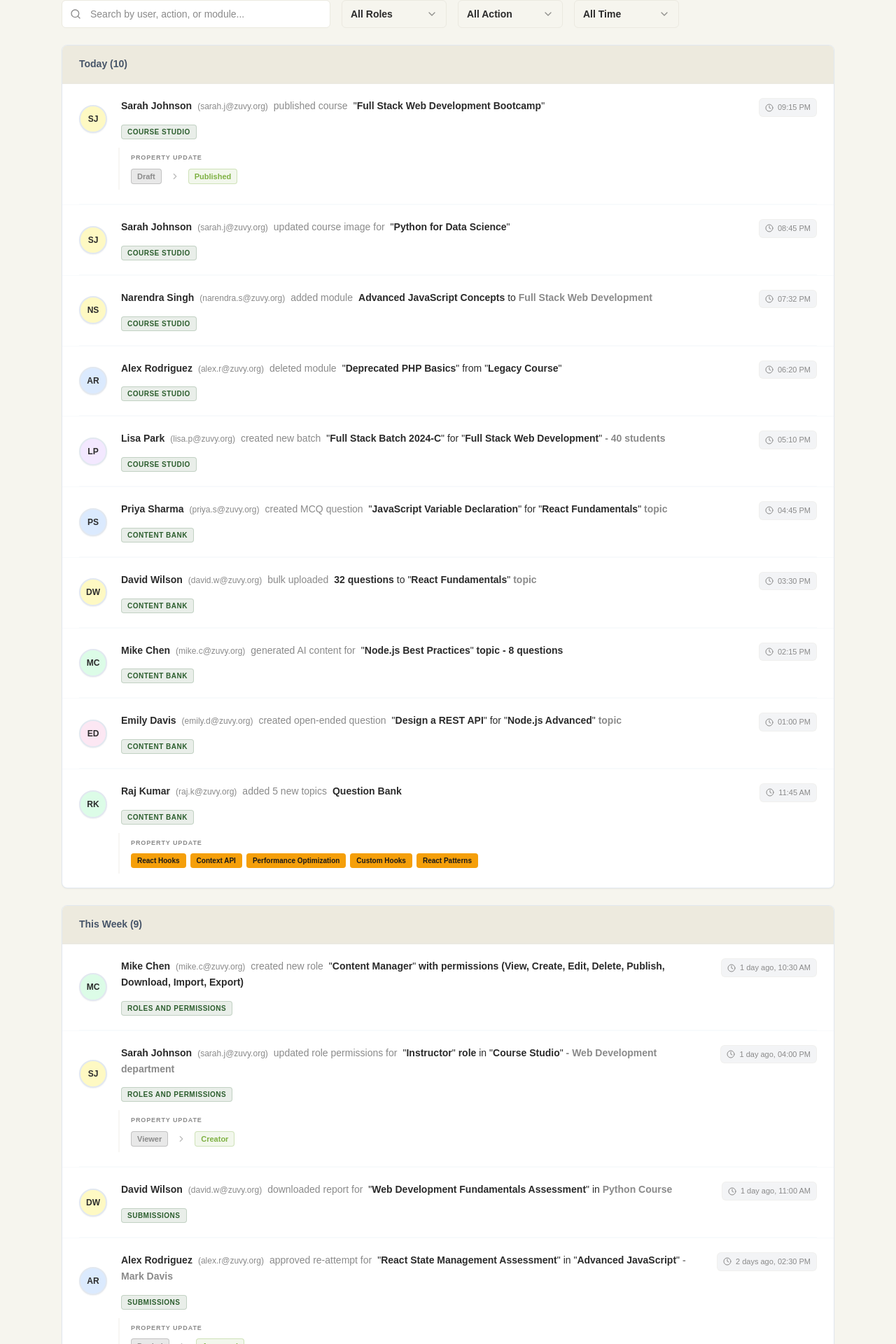
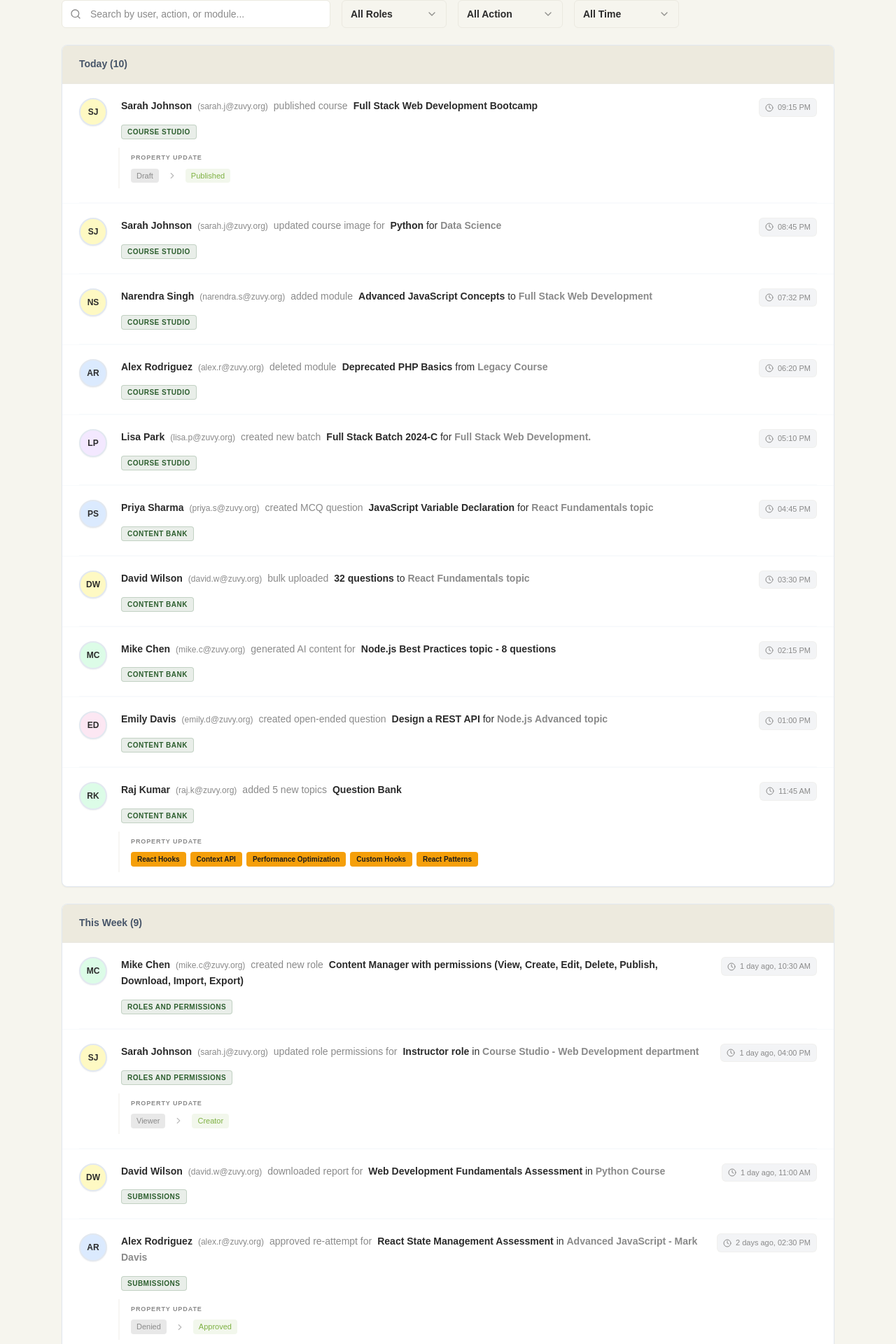
Before and after one commit to designwithnarendra/zuvy-nexus-admin, a Next.js app: page /audit-log in a window 1280 px wide. Shown: the part 191-2111 px from the top of the page at 70% size. Built offline with nearby package versions, Linux system fonts and the light colour scheme; a web font is replaced by a local one.

Commit message:
Audit Log-2

```diff
--- a/src/app/audit-log/page.tsx
+++ b/src/app/audit-log/page.tsx
@@ -68,7 +68,7 @@ export default function AuditLogPage() {
       },
       action: 'published course',
       module: 'Course Studio',
-      target: '"Full Stack Web Development Bootcamp"',
+      target: 'Full Stack Web Development Bootcamp',
       timestamp: '09:15 PM',
       details: {
         type: 'STATUS',
@@ -89,7 +89,7 @@ export default function AuditLogPage() {
       },
       action: 'updated course image for',
       module: 'Course Studio',
-      target: '"Python for Data Science"',
+      target: 'Python for Data Science',
       timestamp: '08:45 PM',
       details: {
         type: 'IMAGE',
@@ -131,7 +131,7 @@ export default function AuditLogPage() {
       },
       action: 'deleted module',
       module: 'Course Studio',
-      target: '"Deprecated PHP Basics" from "Legacy Course"',
+      target: 'Deprecated PHP Basics from Legacy Course',
       timestamp: '06:20 PM',
       details: {
         type: 'MODULE_DELETE',
@@ -152,7 +152,7 @@ export default function AuditLogPage() {
       },
       action: 'created new batch',
       module: 'Course Studio',
-      target: '"Full Stack Batch 2024-C" for "Full Stack Web Development" - 40 students',
+      target: 'Full Stack Batch 2024-C for Full Stack Web Development.',
       timestamp: '05:10 PM',
       details: {
         type: 'BATCH',
@@ -175,7 +175,7 @@ export default function AuditLogPage() {
       },
       action: 'created MCQ question',
       module: 'Content Bank',
-      target: '"JavaScript Variable Declaration" for "React Fundamentals" topic',
+      target: 'JavaScript Variable Declaration for React Fundamentals topic',
       timestamp: '04:45 PM',
       details: {
         type: 'QUESTION_TYPE',
@@ -196,7 +196,7 @@ export default function AuditLogPage() {
       },
       action: 'bulk uploaded',
       module: 'Content Bank',
-      target: '32 questions to "React Fundamentals" topic',
+      target: '32 questions to React Fundamentals topic',
       timestamp: '03:30 PM',
       details: {
         type: 'UPLOAD_TYPE',
@@ -217,7 +217,7 @@ export default function AuditLogPage() {
       },
       action: 'generated AI content for',
       module: 'Content Bank',
-      target: '"Node.js Best Practices" topic - 8 questions',
+      target: 'Node.js Best Practices topic - 8 questions',
       timestamp: '02:15 PM',
       details: {
         type: 'AI_GENERATION',
@@ -238,7 +238,7 @@ export default function AuditLogPage() {
       },
       action: 'created open-ended question',
       module: 'Content Bank',
-      target: '"Design a REST API" for "Node.js Advanced" topic',
+      target: 'Design a REST API for Node.js Advanced topic',
       timestamp: '01:00 PM',
       details: {
         type: 'QUESTION_TYPE',
@@ -283,7 +283,7 @@ export default function AuditLogPage() {
       },
       action: 'added student',
       module: 'Course Studio',
-      target: 'Kate Hernandez to "Full Stack Batch 2024-A"',
+      target: 'Kate Hernandez to Full Stack Batch 2024-A',
       timestamp: '04:30 PM',
       dateLabel: '4 days ago',
       details: {
@@ -305,7 +305,7 @@ export default function AuditLogPage() {
       },
       action: 'bulk uploaded',
       module: 'Course Studio',
-      target: '25 students to "Advanced JavaScript" batch for Python Course',
+      target: '25 students to Advanced JavaScript batch for Python Course',
       timestamp: '02:00 PM',
       dateLabel: '4 days ago',
       details: {
@@ -327,7 +327,7 @@ export default function AuditLogPage() {
       },
       action: 'updated student batch for',
       module: 'Course Studio',
-      target: 'Bob Johnson in "Full Stack Web Development"',
+      target: 'Bob Johnson in Full Stack Web Development',
       timestamp: '10:15 AM',
       dateLabel: '3 days ago',
       details: {
@@ -349,7 +349,7 @@ export default function AuditLogPage() {
       },
       action: 'removed student',
       module: 'Course Studio',
-      target: 'Chris Martinez from "Python Batch 2024-A"',
+      target: 'Chris Martinez from Python Batch 2024-A',
       timestamp: '03:45 PM',
       dateLabel: '2 days ago',
       details: {
@@ -373,7 +373,7 @@ export default function AuditLogPage() {
       },
       action: 'graded submission in',
       module: 'Submissions',
-      target: '"DOM Fundamentals Quiz" for "Full Stack Web Development" - John Doe',
+      target: 'DOM Fundamentals Quiz for Full Stack Web Development - John Doe',
       timestamp: '06:20 PM',
       dateLabel: '2 days ago',
       details: {
@@ -395,7 +395,7 @@ export default function AuditLogPage() {
       },
       action: 'approved re-attempt for',
       module: 'Submissions',
-      target: '"React State Management Assessment" in "Advanced JavaScript" - Mark Davis',
+      target: 'React State Management Assessment in Advanced JavaScript - Mark Davis',
       timestamp: '02:30 PM',
       dateLabel: '2 days ago',
       details: {
@@ -417,7 +417,7 @@ export default function AuditLogPage() {
       },
       action: 'downloaded report for',
       module: 'Submissions',
-      target: '"Web Development Fundamentals Assessment" in Python Course',
+      target: 'Web Development Fundamentals Assessment in Python Course',
       timestamp: '11:00 AM',
       dateLabel: '1 day ago',
       details: {
@@ -441,7 +441,7 @@ export default function AuditLogPage() {
       },
       action: 'updated role permissions for',
       module: 'Roles and Permissions',
-      target: '"Instructor" role in "Course Studio" - Web Development department',
+      target: 'Instructor role in Course Studio - Web Development department',
       timestamp: '04:00 PM',
       dateLabel: '1 day ago',
       details: {
@@ -463,7 +463,7 @@ export default function AuditLogPage() {
       },
       action: 'created new role',
       module: 'Roles and Permissions',
-      target: '"Content Manager" with permissions (View, Create, Edit, Delete, Publish, Download, Import, Export)',
+      target: 'Content Manager with permissions (View, Create, Edit, Delete, Publish, Download, Import, Export)',
       timestamp: '10:30 AM',
       dateLabel: '1 day ago',
       details: {
@@ -487,7 +487,7 @@ export default function AuditLogPage() {
       },
       action: 'updated course type for',
       module: 'Settings',
-      target: '"Advanced Python" in "Programming" department',
+      target: 'Advanced Python in Programming department',
       timestamp: '05:30 PM',
       dateLabel: 'January 30, 2026',
       details: {
@@ -509,7 +509,7 @@ export default function AuditLogPage() {
       },
       action: 'enabled module sequencing for',
       module: 'Settings',
-      target: '"Web Development Bootcamp" - Course structure updated',
+      target: 'Web Development Bootcamp - Course structure updated',
       timestamp: '03:15 PM',
       dateLabel: 'January 29, 2026',
       details: {
@@ -531,7 +531,7 @@ export default function AuditLogPage() {
       },
       action: 'archived course',
       module: 'Course Studio',
-      target: '"Legacy PHP Course" - All student data archived',
+      target: 'Legacy PHP Course - All student data archived',
       timestamp: '02:00 PM',
       dateLabel: 'January 28, 2026',
       details: {
@@ -623,7 +623,7 @@ export default function AuditLogPage() {
       },
       action: 'deleted question from',
       module: 'Content Bank',
-      target: '"Outdated CSS Question" in "Advanced CSS" topic - Easy difficulty',
+      target: 'Outdated CSS Question in Advanced CSS topic - Easy difficulty',
       timestamp: '04:45 PM',
       dateLabel: 'January 24, 2026',
       details: {
@@ -645,7 +645,7 @@ export default function AuditLogPage() {
       },
       action: 'created coding problem in',
       module: 'Content Bank',
-      target: '"Implement Binary Search" in "Algorithms" topic - Hard difficulty',
+      target: 'Implement Binary Search in Algorithms topic - Hard difficulty',
       timestamp: '02:20 PM',
       dateLabel: 'January 23, 2026',
       details: {
@@ -669,7 +669,7 @@ export default function AuditLogPage() {
       },
       action: 'updated batch details for',
       module: 'Course Studio',
-      target: '"Full Stack Batch 2024-A" in "Full Stack Web Development"',
+      target: 'Full Stack Batch 2024-A in Full Stack Web Development',
       timestamp: '11:00 AM',
       dateLabel: 'January 22, 2026',
       details: {
@@ -691,7 +691,7 @@ export default function AuditLogPage() {
       },
       action: 'archived batch for',
       module: 'Course Studio',
-      target: '"Python Batch 2023-B" in "Python Programming Fundamentals"',
+      target: 'Python Batch 2023-B in Python Programming Fundamentals',
       timestamp: '08:45 AM',
       dateLabel: 'January 21, 2026',
       details: {
@@ -715,7 +715,7 @@ export default function AuditLogPage() {
       },
       action: 'updated organization settings for',
       module: 'Settings',
-      target: '"Amazon Future Engineer" program - Logo and domain updated',
+      target: 'Amazon Future Engineer program - Logo and domain updated',
       timestamp: '05:30 PM',
       dateLabel: 'January 20, 2026',
       details: {
@@ -829,7 +829,7 @@ export default function AuditLogPage() {
                 <div className="px-6 py-5 hover:bg-slate-50 transition-colors">
                   <div className="space-y-3">
                     {/* Main Entry Row */}
-                    <div className="flex gap-5 items-center group">
+                    <div className="flex gap-5 items-start group">
                       {/* Avatar */}
                       <div className={`flex-shrink-0 w-10 h-10 rounded-full ${getInitialsBgColor(log.user.initials)} flex items-center justify-center border-2 border-slate-200 shadow-sm`}>
                         <span className="text-xs font-bold text-foreground">
@@ -927,11 +927,11 @@ export default function AuditLogPage() {
                             </div>
                           ) : (
                             <div className="flex items-center gap-3">
-                              <span className="inline-flex items-center px-2 py-0.5 rounded text-[11px] font-bold bg-muted/20 text-muted-foreground border border-muted/40">
+                              <span className="inline-flex items-center px-2 py-0.5 rounded text-[11px] bg-muted/20 text-muted-foreground">
                                 {log.details.from}
                               </span>
                               <ChevronRight className="w-3.5 h-3.5 text-muted-foreground/60" />
-                              <span className="inline-flex items-center px-2 py-0.5 rounded text-[11px] font-bold bg-success/10 text-success border border-success/30">
+                              <span className="inline-flex items-center px-2 py-0.5 rounded text-[11px] bg-success/10 text-success">
                                 {log.details.to}
                               </span>
                             </div>
--- a/src/page-components/DashboardPage.tsx
+++ b/src/page-components/DashboardPage.tsx
@@ -1,3 +1,11 @@
+// Example tag usage for documentation/demo
+const TagDemo = () => (
+  <div className="flex gap-2 mb-6">
+    <Badge variant="courseStudio">Course Studio</Badge>
+    <Badge variant="contentBank">Content Bank</Badge>
+    <Badge variant="rolesPermission">Roles & Permission</Badge>
+  </div>
+);
 
 'use client'
 
@@ -185,6 +193,8 @@ const DashboardPage = () => {
 
   return (
     <div className="container mx-auto px-6 py-8 max-w-7xl">
+      {/* Tag color demo */}
+      <TagDemo />
       {/* Header */}
       <div className="mb-8">
         <h1 className="font-heading text-h5 mb-2">Dashboard</h1>
```
